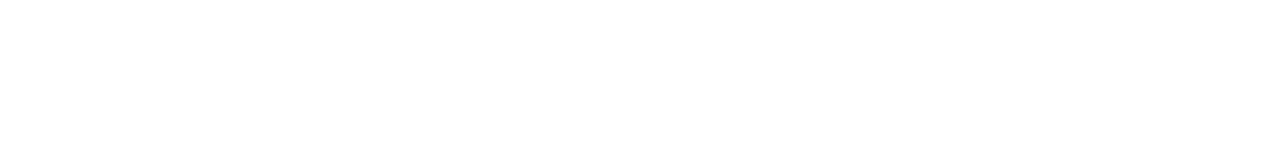
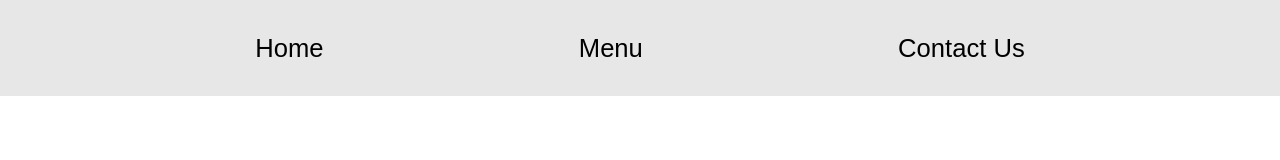
Before and after one commit to YiftachDev/-Restaurant-Page, a website built with webpack: page dist/index.html in a window 1280 px wide. Built offline with Linux system fonts and the light colour scheme.

Commit message:
Created navbar

```diff
--- /dev/null
+++ b/src/style.css
@@ -0,0 +1,39 @@
+* {
+  margin: 0;
+  font-family: Arial, Helvetica, sans-serif;
+}
+
+.navbar {
+  background-color: #e7e7e7;
+  height: 12vh;
+  width: 100%;
+  display: flex;
+  align-items: center;
+  justify-content: space-evenly;
+}
+
+.hover-underline-animation {
+  display: inline-block;
+  position: relative;
+  color: black;
+  font-size: 2vw;
+  text-decoration: none;
+}
+
+.hover-underline-animation::after {
+  content: "";
+  position: absolute;
+  width: 100%;
+  transform: scaleX(0);
+  height: 2px;
+  bottom: 0;
+  left: 0;
+  background-color: #0087ca;
+  transform-origin: bottom right;
+  transition: transform 0.25s ease-out;
+}
+
+.hover-underline-animation:hover::after {
+  transform: scaleX(1);
+  transform-origin: bottom left;
+}
```
Also changed, not shown: dist/index.html, dist/main.js.
